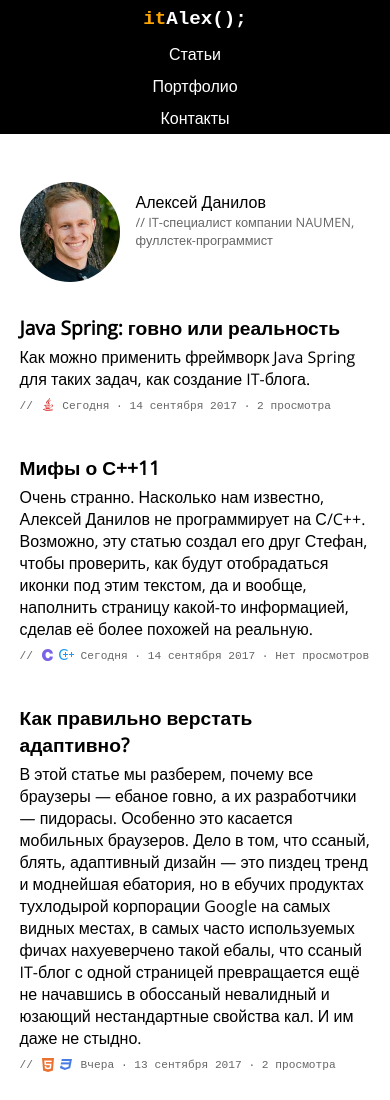
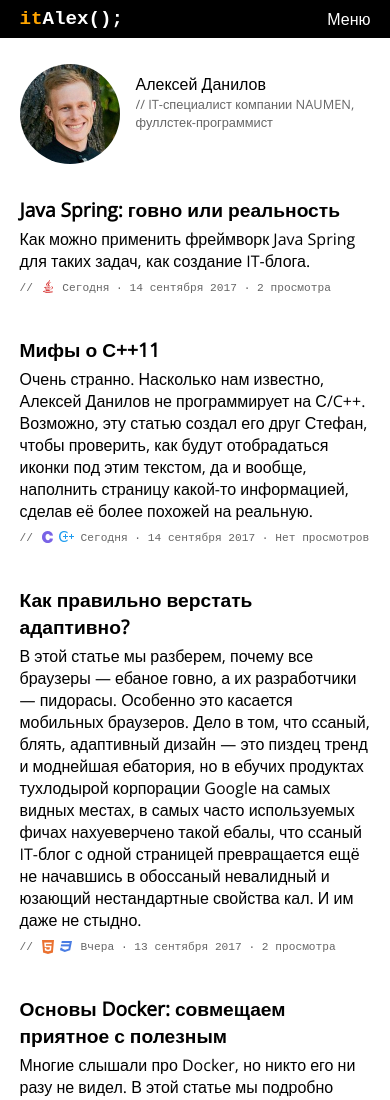
Before and after one commit to AlekseiDanilov/static, a plain HTML site: page italex/index.html in a window 390 px wide. Shown: the top 1100 px of the page. Drawn offline with nearby package versions, Linux system fonts and the light colour scheme; a web font is replaced by a local one.

Commit message:
#1 italex markup

```diff
--- a/italex/css/main.css
+++ b/italex/css/main.css
@@ -48,6 +48,17 @@ body, div, ul, li, h1 {
 
 .bar-menu li a:hover {
   color: orange;
+}
+
+#bar-menu-button {
+  display: none;
+  text-align: right;
+  line-height: 2.4em;
+}
+
+#bar-menu-button a {
+  color: inherit;
+  text-decoration: none;
 }
 
 #layout {
@@ -158,13 +169,12 @@ body, div, ul, li, h1 {
 }
 
 @media screen and (max-width: 600px) {
-  #bar {
-    position: static;
+  #bar-menu-button {
+    display: block;
   }
 
-  #title {
-    width: 100%;
-    text-align: center;
+  .bar-menu {
+    display: none;
   }
 
   .bar-menu li {
@@ -181,8 +191,4 @@ body, div, ul, li, h1 {
   #copy {
     position: static;
   }
-
-  #layout {
-    margin-top: 3em;
-  }
 }
--- a/italex/index.html
+++ b/italex/index.html
@@ -12,6 +12,9 @@
   <div class="centered">
     <div id="title" class="mono">
       <span class="orange">it</span>Alex();
+    </div>
+    <div id="bar-menu-button">
+      <a href="">Меню</a>
     </div>
     <ul class="bar-menu">
       <li><a href="">Статьи</a></li>
```
